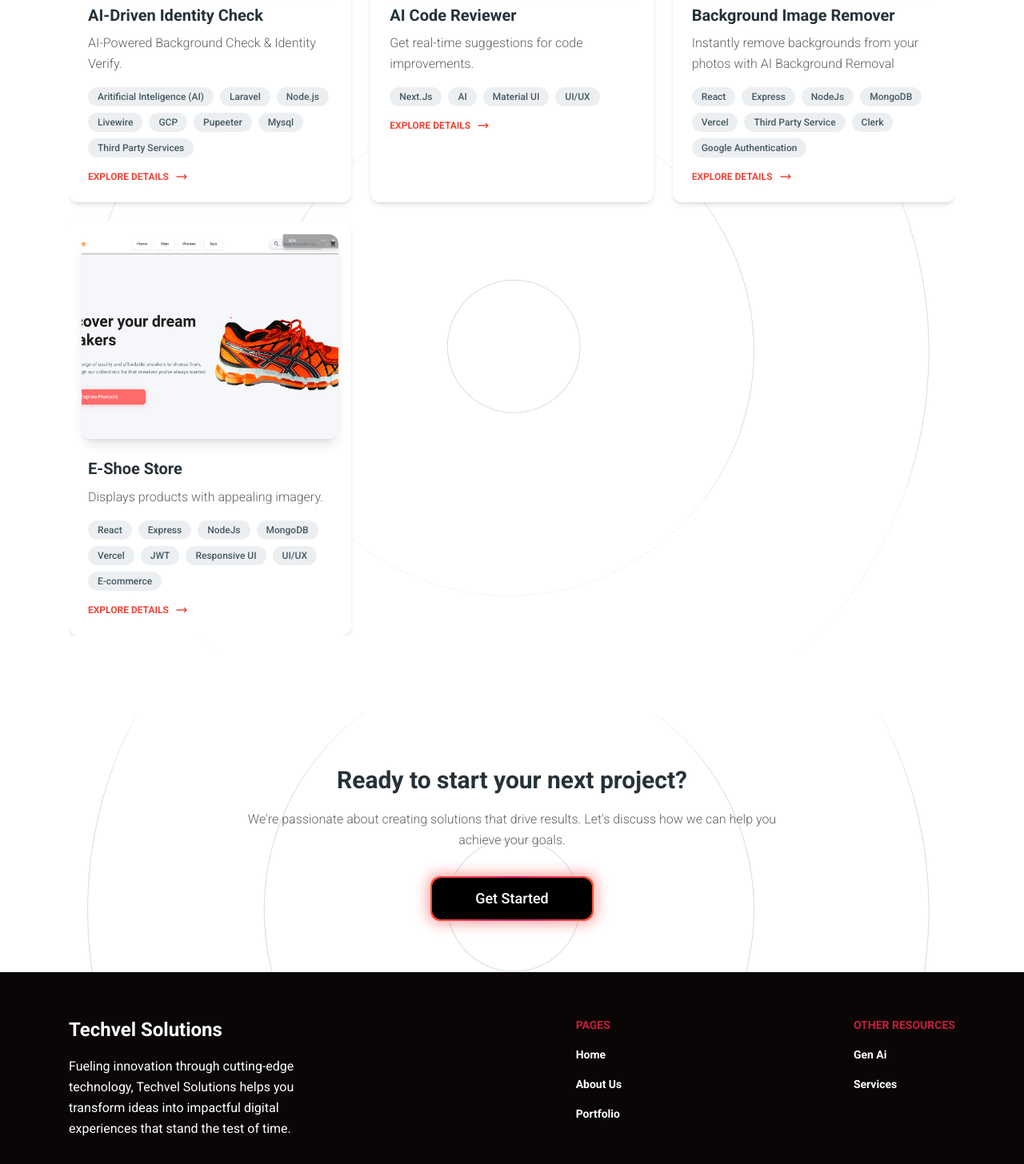
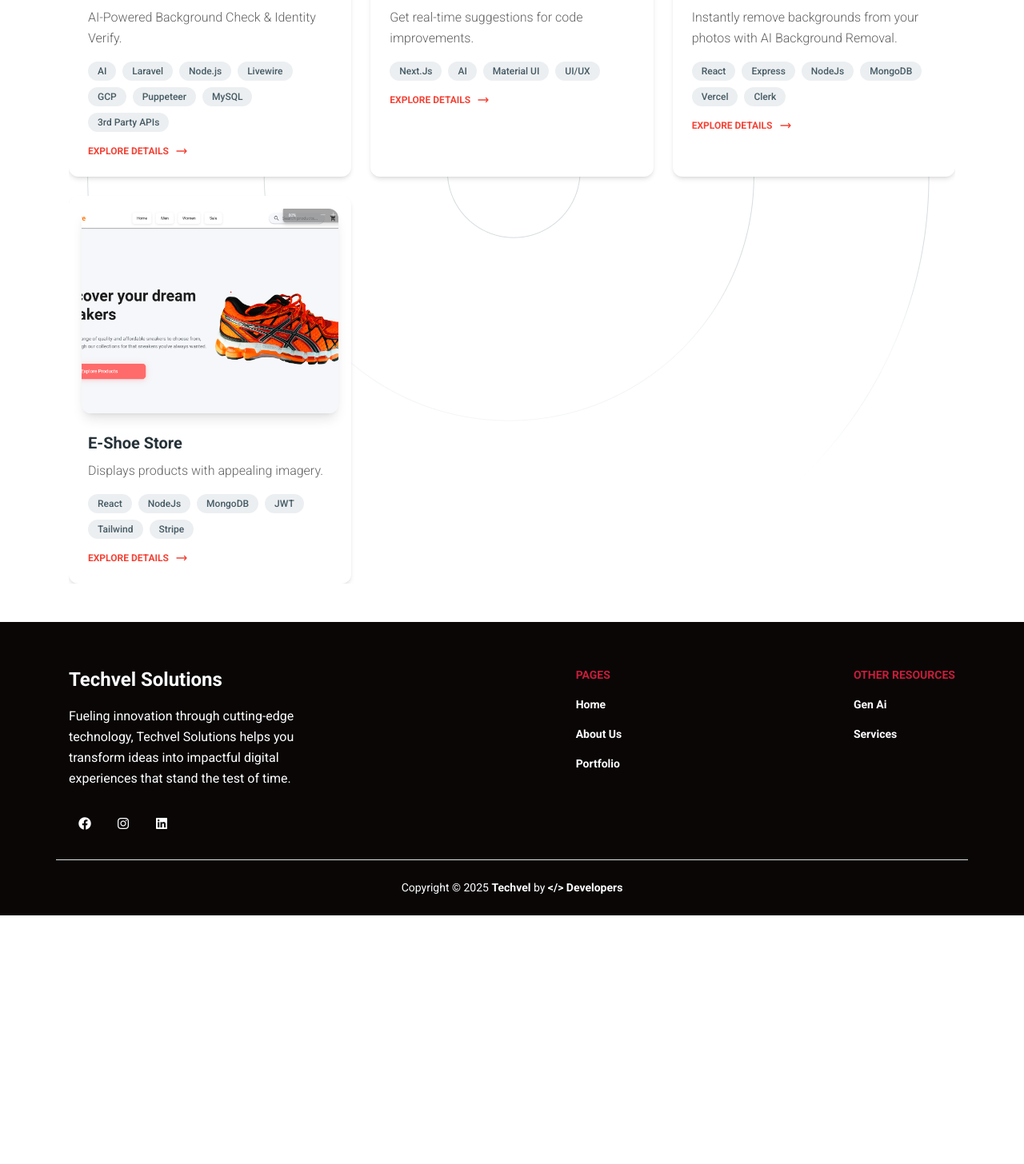
Before and after one commit to Harmain89/techvel, a React (Vite) app in the folder Frontend/: page /portfolio in a window 1280 px wide. Shown: the part 874-2330 px from the top of the page at 80% size. After the commit the page ends 2019 px from the top, so only its background shows below. Built offline with nearby package versions, Linux system fonts and the light colour scheme.

Commit message:
project detailed popup

```diff
--- a/Frontend/package.json
+++ b/Frontend/package.json
@@ -18,7 +18,8 @@
     "react-dom": "18.2.0",
     "react-ga4": "^2.1.0",
     "react-icons": "^5.5.0",
-    "react-router-dom": "6.17.0"
+    "react-router-dom": "6.17.0",
+    "swiper": "^11.2.6"
   },
   "devDependencies": {
     "@types/react": "18.2.31",
--- /dev/null
+++ b/Frontend/src/pages/ProjectDetailModal.jsx
@@ -0,0 +1,61 @@
+// ProjectDetailModal.jsx
+import { Dialog } from "@material-tailwind/react";
+import { Swiper, SwiperSlide } from "swiper/react";
+import { Navigation, Pagination } from "swiper/modules";
+import "swiper/css";
+import "swiper/css/navigation";
+import "swiper/css/pagination";
+
+export default function ProjectDetailModal({ open, onClose, project }) {
+    if (!project) return null;
+
+    return (
+        <Dialog open={open} handler={onClose} size="xl" className="bg-white rounded-lg p-4 max-w-4xl w-full overflow-y-auto max-h-[90vh]">
+            <div className="flex justify-between items-center mb-4">
+                <h2 className="text-2xl font-semibold">{project.title}</h2>
+                <button onClick={onClose} className="text-red-500 text-lg font-bold">X</button>
+            </div>
+
+            {/* Image Slider */}
+            <Swiper
+                modules={[Navigation, Pagination]}
+                navigation
+                pagination={{ clickable: true }}
+                spaceBetween={10}
+                slidesPerView={1}
+                className="rounded-xl overflow-hidden mb-6"
+            >
+                {(project.images || [project.image]).map((img, index) => (
+                    <SwiperSlide key={index}>
+                        <img src={img} alt={`Slide ${index}`} className="w-full h-80 object-cover" />
+                    </SwiperSlide>
+                ))}
+            </Swiper>
+
+            <p className="text-gray-800 text-base mb-4">{project.description}</p>
+
+            {/* Long Description */}
+            {project.longDescription && (
+                <div className="text-gray-700 mb-6 space-y-4">
+                    {project.longDescription.split("\n").map((para, idx) => (
+                        <p key={idx} className="leading-relaxed">{para}</p>
+                    ))}
+                </div>
+            )}
+
+            {/* Technologies */}
+            <div className="flex flex-wrap gap-2 mb-6">
+                {project.technologies.map((tech, i) => (
+                    <span key={i} className="px-3 py-1 bg-gray-200 rounded-full text-sm">
+                        {tech}
+                    </span>
+                ))}
+            </div>
+
+            {/* Project Link */}
+            <a href={project.link} target="_blank" rel="noopener noreferrer" className="inline-block text-blue-600 font-medium hover:underline">
+                Visit Project &rarr;
+            </a>
+        </Dialog>
+    );
+}
--- a/Frontend/src/pages/portfolio.jsx
+++ b/Frontend/src/pages/portfolio.jsx
@@ -1,3 +1,4 @@
+// portfolio.jsx
 import React, { useState, useEffect } from "react";
 import {
     Card,
@@ -9,64 +10,75 @@ import {
     TabsHeader,
     Tab,
     TabsBody,
-    TabPanel,
-    IconButton,
-    MobileNav,
-    Collapse,
+    TabPanel
 } from "@material-tailwind/react";
-import { Link, useNavigate } from "react-router-dom";
-import {  Footer } from "@/widgets/layout";
+import { Footer } from "@/widgets/layout";
+import ProjectDetailModal from "./ProjectDetailModal";
 
 export function Portfolio() {
     const [activeTab, setActiveTab] = useState("all");
-    const [isVisible, setIsVisible] = useState(true);
-    const navigate = useNavigate();
+    const [selectedProject, setSelectedProject] = useState(null);
+    const [modalOpen, setModalOpen] = useState(false);
 
     useEffect(() => {
         document.title = "Portfolio | Techvel Solutions";
     }, []);
 
-    // Portfolio data
+    const openProjectModal = (project) => {
+        setSelectedProject(project);
+        setModalOpen(true);
+    };
+
+    const closeProjectModal = () => {
+        setModalOpen(false);
+        setSelectedProject(null);
+    };
+
     const projects = [
         {
             id: 1,
             title: "AI-Driven Identity Check",
             description: "AI-Powered Background Check & Identity Verify.",
+            longDescription: "This platform leverages AI to automate and improve background checks for hiring, user verification, and access control systems.\n\nKey Features:\n- OCR & facial recognition\n- Deep API integration\n- Real-time GCP orchestration\n\nThis solution helped reduce manual review time by over 60%.",
             category: "web",
             image: "/img/portfolio/wedissect.png",
-            technologies: ["Aritificial Inteligence (AI)", "Laravel", "Node.js", "Livewire", "GCP", "Pupeeter", "Mysql", "Third Party Services"],
+            images: ["/img/portfolio/wedissect.png", "/img/portfolio/extra1.png"],
+            technologies: ["AI", "Laravel", "Node.js", "Livewire", "GCP", "Puppeteer", "MySQL", "3rd Party APIs"],
             link: "https://wedissect.com/",
         },
         {
             id: 2,
             title: "AI Code Reviewer",
             description: "Get real-time suggestions for code improvements.",
+            longDescription: "This app uses advanced language models to review your code, offer suggestions, and detect bugs before runtime. Designed for teams practicing continuous deployment.",
             category: "web",
             image: "/img/portfolio/ai-code-reviewer.png",
+            images: ["/img/portfolio/ai-code-reviewer.png", "/img/portfolio/extra1.png"],
             technologies: ["Next.Js", "AI", "Material UI", "UI/UX"],
             link: "https://ai-code-review.netlify.app/",
         },
         {
             id: 3,
             title: "Background Image Remover",
-            description: "Instantly remove backgrounds from your photos with AI Background Removal",
+            description: "Instantly remove backgrounds from your photos with AI Background Removal.",
+            longDescription: "Our background remover allows users to upload an image and receive a clean, transparent background version in seconds.\n\nUseful for:\n- Product photography\n- Social media content\n- Design workflows",
             category: "web",
             image: "/img/portfolio/bg-remover.png",
-            technologies: ["React", "Express", "NodeJs", "MongoDB", "Vercel", "Third Party Service", "Clerk", "Google Authentication"],
+            technologies: ["React", "Express", "NodeJs", "MongoDB", "Vercel", "Clerk"],
             link: "https://background-removal-liart.vercel.app",
         },
         {
-            id: 3,
+            id: 4,
             title: "E-Shoe Store",
             description: "Displays products with appealing imagery.",
+            longDescription: "An e-commerce platform with dynamic product filtering, shopping cart, and secure checkout. It supports admin and customer dashboards.",
             category: "web",
             image: "/img/portfolio/e-show-store.png",
-            technologies: ["React", "Express", "NodeJs", "MongoDB", "Vercel", "JWT", "Responsive UI", "UI/UX", "E-commerce"],
+            technologies: ["React", "NodeJs", "MongoDB", "JWT", "Tailwind", "Stripe"],
             link: "https://e-shoe-store.vercel.app/",
         },
     ];
 
-    // Categories for filtering
     const categories = [
         { value: "all", label: "All Projects" },
         { value: "web", label: "Web Applications" },
@@ -74,40 +86,27 @@ export function Portfolio() {
         { value: "dashboard", label: "Dashboards" },
     ];
 
-    // Handle tab change with a proper function
-    const handleTabChange = (value) => {
-        setActiveTab(value);
-    };
-
-    // Filter projects based on active tab
     const filteredProjects = activeTab === "all"
         ? projects
         : projects.filter(project => project.category === activeTab);
 
-    const handleContactNavigate = () => {
-        navigate('/contact');
-        setTimeout(() => window.scrollTo(0, 0), 0);
-    };
-
     return (
-        <div className="opacity-100 transition-all duration-300">
+        <div>
             {/* Hero Section */}
-            <div className="bg-profile-background top-0 h-full w-full bg-[url('/img/different-hero-image.png')] bg-cover bg-center scale-105 py-24 px-4 md:px-8">
+            <div className="bg-profile-background h-full w-full bg-[url('/img/different-hero-image.png')] bg-cover bg-center scale-105 py-24 px-4 md:px-8">
                 <div className="container mx-auto mt-20">
                     <Typography variant="h1" color="white" className="mb-4 text-center">
                         Our Portfolio
                     </Typography>
                     <Typography variant="lead" color="white" className="opacity-80 text-center max-w-2xl mx-auto">
                         Showcasing our best work across web applications, mobile apps, and interactive dashboards.
-                        Explore our projects to see how we can help bring your vision to life.
                     </Typography>
                 </div>
             </div>
 
-            {/* Portfolio Filter Tabs */}
+            {/* Tabs Section */}
             <div className="container mx-auto px-4 py-12">
-                <div className="mb-12">
-                    {/* Desktop Tabs (hidden on small screens) */}
+                {/* Desktop Tabs */}
                 <div className="hidden md:block">
                     <Tabs value={activeTab}>
                         <TabsHeader className="mx-auto flex justify-center">
@@ -115,7 +114,7 @@ export function Portfolio() {
                                 <Tab
                                     key={value}
                                     value={value}
-                                        onClick={() => handleTabChange(value)}
+                                    onClick={() => setActiveTab(value)}
                                     className="font-medium px-8 py-3"
                                 >
                                     {label}
@@ -126,7 +125,7 @@ export function Portfolio() {
                             <TabPanel value={activeTab} className="p-0">
                                 <div className="grid grid-cols-1 md:grid-cols-2 lg:grid-cols-3 gap-6">
                                     {filteredProjects.map((project) => (
-                                            <ProjectCard key={project.id} project={project} />
+                                        <ProjectCard key={project.id} project={project} onClick={() => openProjectModal(project)} />
                                     ))}
                                 </div>
                             </TabPanel>
@@ -134,7 +133,7 @@ export function Portfolio() {
                     </Tabs>
                 </div>
 
-                    {/* Mobile Tabs (hidden on medium screens and up) */}
+                {/* Mobile Tabs */}
                 <div className="block md:hidden">
                     <Tabs value={activeTab}>
                         <TabsHeader className="flex flex-wrap justify-center overflow-x-auto">
@@ -142,7 +141,7 @@ export function Portfolio() {
                                 <Tab
                                     key={value}
                                     value={value}
-                                        onClick={() => handleTabChange(value)}
+                                    onClick={() => setActiveTab(value)}
                                     className="font-medium px-4 py-2 whitespace-nowrap text-sm"
                                 >
                                     {label}
@@ -151,9 +150,9 @@ export function Portfolio() {
                         </TabsHeader>
                         <TabsBody className="mt-8">
                             <TabPanel value={activeTab} className="p-0">
-                                    <div className="grid grid-cols-1 md:grid-cols-2 lg:grid-cols-3 gap-6">
+                                <div className="grid grid-cols-1 gap-6">
                                     {filteredProjects.map((project) => (
-                                            <ProjectCard key={project.id} project={project} />
+                                        <ProjectCard key={project.id} project={project} onClick={() => openProjectModal(project)} />
                                     ))}
                                 </div>
                             </TabPanel>
@@ -161,67 +160,38 @@ export function Portfolio() {
                     </Tabs>
                 </div>
             </div>
-            </div>
-
-            {/* Call to Action */}
-            <div className="bg-gray-100 py-16 px-4 h-full w-full bg-[url('/img/header-bg.png')] bg-center">
-                <div className="container mx-auto text-center">
-                    <Typography variant="h3" color="blue-gray" className="mb-4">
-                        Ready to start your next project?
-                    </Typography>
-                    <Typography className="text-gray-700 mb-8 max-w-2xl mx-auto">
-                        We're passionate about creating solutions that drive results. Let's discuss how we can help you achieve your goals.
-                    </Typography>
-                    <div className="flex justify-center w-full">
-                        <div className="relative group">
-                            <div className="p-[2px] rounded-xl bg-gradient-to-r from-[#ff512f] via-[#dd2476] to-[#ff512f] shadow-[0_0_16px_4px_rgba(249,38,40,0.4)]">
-                                <button
-                                    className="bg-black text-white rounded-xl px-8 py-3 text-lg font-medium min-w-[200px] transition duration-300 focus:outline-none focus:ring-2 focus:ring-[#C41E3A] focus:ring-offset-2"
-                                    type="button"
-                                    onClick={handleContactNavigate}
-                                >
-                                    Get Started
-                                </button>
-                            </div>
-                        </div>
-                    </div>
-                </div>
-            </div>
 
             {/* Footer */}
-            <div className="bg-white">
             <Footer />
-            </div>
+
+            {/* Modal */}
+            <ProjectDetailModal open={modalOpen} onClose={closeProjectModal} project={selectedProject} />
         </div>
     );
-};
+}
 
-// Project Card Component
-const ProjectCard = ({ project }) => {
+// Project Card
+const ProjectCard = ({ project, onClick }) => {
     const [isHovered, setIsHovered] = useState(false);
 
     return (
         <Card
-            className="overflow-hidden transition-all duration-300 transform hover:-translate-y-2"
+            onClick={onClick}
+            className="cursor-pointer overflow-hidden transition-all duration-300 transform hover:-translate-y-2"
             onMouseEnter={() => setIsHovered(true)}
             onMouseLeave={() => setIsHovered(false)}
         >
-            <CardHeader
-                floated={false}
-                className="h-64 relative overflow-hidden"
-            >
+            <CardHeader floated={false} className="h-64 relative overflow-hidden">
                 <img
-                    src={project.image || "https://via.placeholder.com/600x400?text=Project+Image"}
+                    src={project.image}
                     alt={project.title}
                     className="w-full h-full object-cover transition-transform duration-500"
                     style={{ transform: isHovered ? 'scale(1.1)' : 'scale(1)' }}
                 />
                 <div className={`absolute inset-0 bg-black bg-opacity-60 flex items-center justify-center transition-opacity duration-300 ${isHovered ? 'opacity-100' : 'opacity-0'}`}>
-                    <Link to={'/explore'}>
                     <Button color="white" variant="text" className="rounded-full">
                         View Project
                     </Button>
-                    </Link>
                 </div>
             </CardHeader>
             <CardBody>
@@ -238,30 +208,12 @@ const ProjectCard = ({ project }) => {
                         </span>
                     ))}
                 </div>
-
-                <Link to={'/explore'}>
-                    <Button
-                        variant="text"
-                        color="red"
-                        className="flex items-center gap-2 p-0"
-                    >
+                <Button variant="text" color="red" className="flex items-center gap-2 p-0">
                     Explore Details
-                        <svg
-                            xmlns="http://www.w3.org/2000/svg"
-                            fill="none"
-                            viewBox="0 0 24 24"
-                            strokeWidth={2}
-                            stroke="currentColor"
-                            className="h-4 w-4"
-                        >
-                            <path
-                                strokeLinecap="round"
-                                strokeLinejoin="round"
-                                d="M17.25 8.25L21 12m0 0l-3.75 3.75M21 12H3"
-                            />
+                    <svg xmlns="http://www.w3.org/2000/svg" className="h-4 w-4" fill="none" viewBox="0 0 24 24" stroke="currentColor" strokeWidth={2}>
+                        <path strokeLinecap="round" strokeLinejoin="round" d="M17.25 8.25L21 12m0 0l-3.75 3.75M21 12H3" />
                     </svg>
                 </Button>
-                </Link>
             </CardBody>
         </Card>
     );
```
Lines whose indentation alone changed are shown as unchanged.
